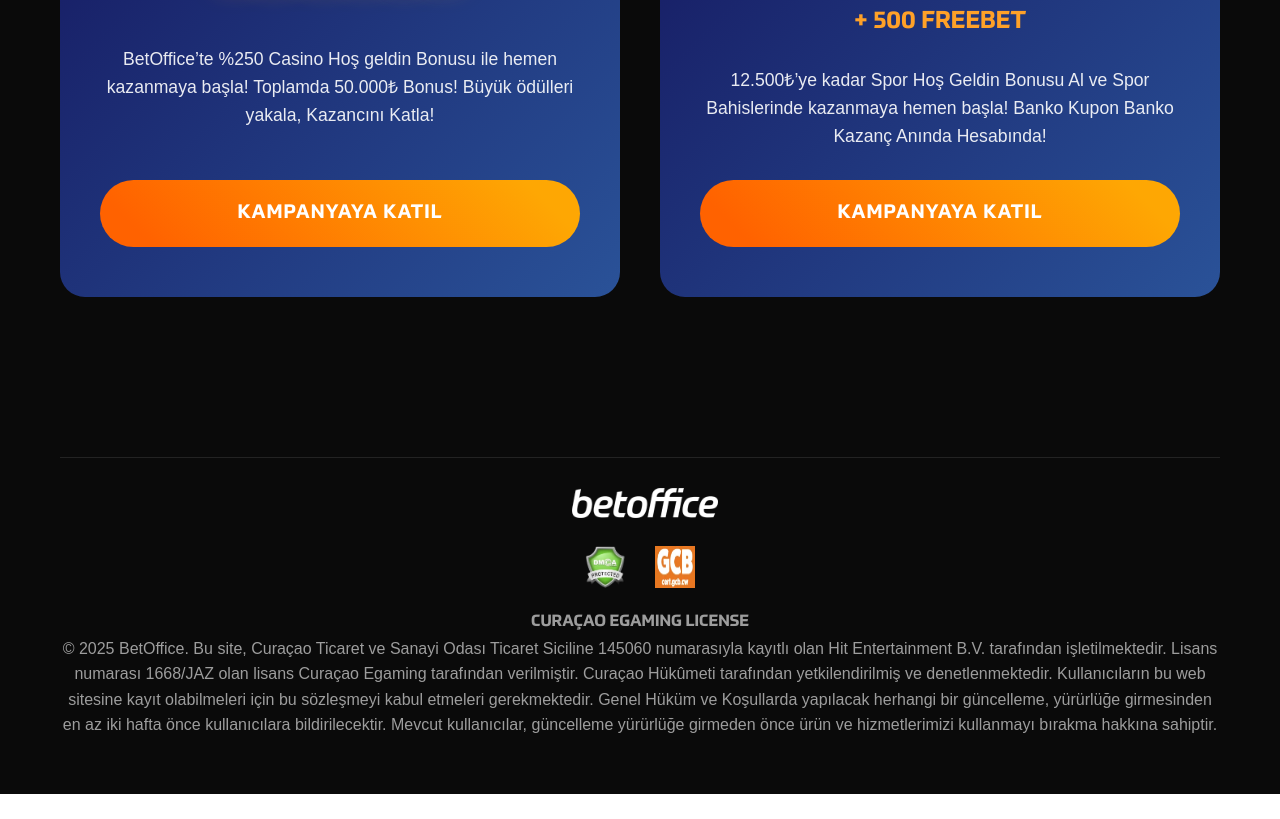
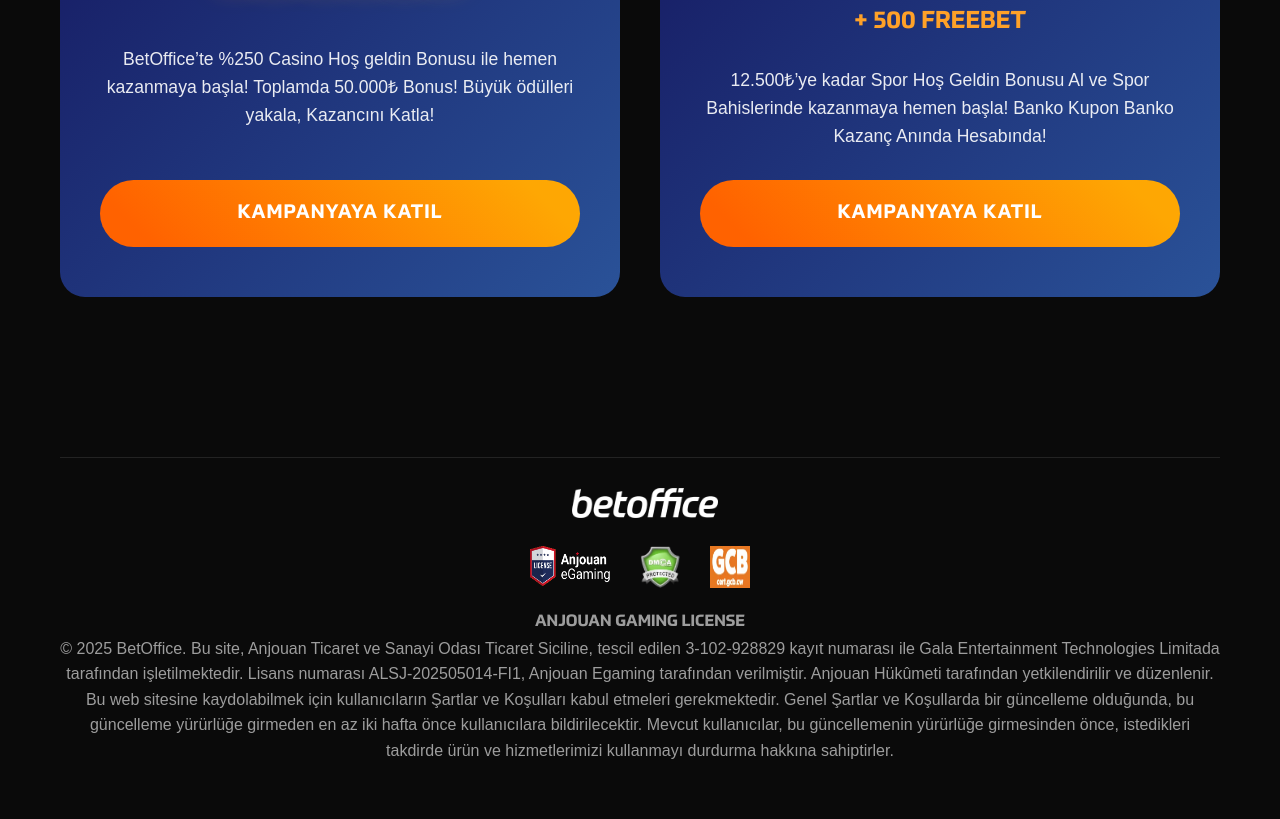
Before and after one commit to Landing-push/Betoffice, a plain HTML site: page index.html in a window 1280 px wide. Shown: the part 1599-2418 px from the top of the page. Before the commit the page ends 2393 px from the top, so only its background shows below. Drawn offline with Linux system fonts and the light colour scheme; files whose address does not match are found by name; a web font is replaced by a local one.

Commit message:
include logo

```diff
--- a/index.html
+++ b/index.html
@@ -128,13 +128,13 @@
   <img src="./images/betoffice-logo.png" alt="BetOffice Logo" class="logo-img" />
 </a>
               <div class="footer-logos">
+                       <img src="./images/Anjouan-license.png" alt="Anjouan-gaming-license" class="footer-logo-license">
                 <img src="./images/dmca.webp" alt="DMCA" class="footer-logo">
                 <img src="./images/gcb.webp" alt="GCB" class="footer-logo">
             </div>
 
-                <p><strong>CURAÇAO EGAMING LICENSE</strong></p>
-                <p>© 2025 BetOffice. Bu site, Curaçao Ticaret ve Sanayi Odası Ticaret Siciline 145060 numarasıyla kayıtlı olan Hit Entertainment B.V. tarafından işletilmektedir. Lisans numarası 1668/JAZ olan lisans Curaçao Egaming tarafından verilmiştir. Curaçao Hükûmeti tarafından yetkilendirilmiş ve denetlenmektedir.
-Kullanıcıların bu web sitesine kayıt olabilmeleri için bu sözleşmeyi kabul etmeleri gerekmektedir. Genel Hüküm ve Koşullarda yapılacak herhangi bir güncelleme, yürürlüğe girmesinden en az iki hafta önce kullanıcılara bildirilecektir. Mevcut kullanıcılar, güncelleme yürürlüğe girmeden önce ürün ve hizmetlerimizi kullanmayı bırakma hakkına sahiptir.</p>
+                <p><strong>ANJOUAN GAMING LICENSE</strong></p>
+                <p>© 2025 BetOffice. Bu site, Anjouan Ticaret ve Sanayi Odası Ticaret Siciline, tescil edilen 3-102-928829 kayıt numarası ile Gala Entertainment Technologies Limitada tarafından işletilmektedir. Lisans numarası ALSJ-202505014-FI1, Anjouan Egaming tarafından verilmiştir. Anjouan Hükûmeti tarafından yetkilendirilir ve düzenlenir. Bu web sitesine kaydolabilmek için kullanıcıların Şartlar ve Koşulları kabul etmeleri gerekmektedir. Genel Şartlar ve Koşullarda bir güncelleme olduğunda, bu güncelleme yürürlüğe girmeden en az iki hafta önce kullanıcılara bildirilecektir. Mevcut kullanıcılar, bu güncellemenin yürürlüğe girmesinden önce, istedikleri takdirde ürün ve hizmetlerimizi kullanmayı durdurma hakkına sahiptirler.</p>
                 </p>
                 <br>
 
--- a/style.css
+++ b/style.css
@@ -423,6 +423,12 @@
 
 }
 
+.footer-logo-license{
+  max-width: 80px;
+  height: 40px;
+
+}
+
 /* Responsive Design */
 
 
```
Also changed, not shown: images/Anjouan-license.png (added).
